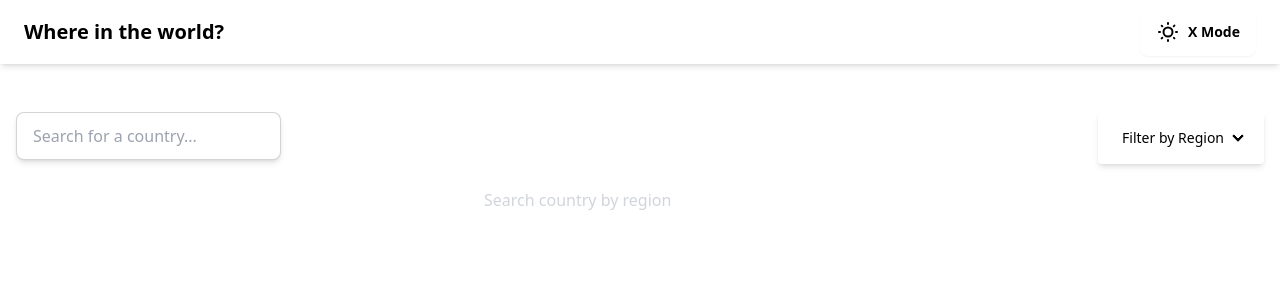
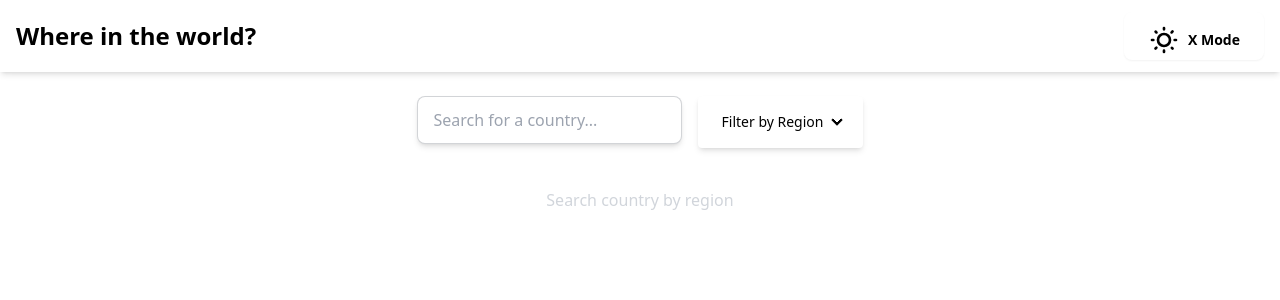
Before and after one commit to Oyasikelly/geo-country, a Next.js app: page / in a window 1280 px wide. Shown: the top 300 px of the page. Built offline with nearby package versions, Linux system fonts and the light colour scheme.

Commit message:
New Update
Updated the Responsiveness

```diff
--- a/src/components/Countries.js
+++ b/src/components/Countries.js
@@ -2,9 +2,11 @@
 
 export default function Countries({ theme, navigateToResults, countries }) {
   return (
-    <div className=" w-1/4">
+    <div className="w-full lg:w-1/4 px-4">
       {countries && countries.length === 0 && (
-        <p className="text-gray-300">Search country by region </p>
+        <p className="text-gray-300 text-center mt-4">
+          Search country by region
+        </p>
       )}
       {countries && countries.length !== 0 && (
         <CountryCard
@@ -18,46 +20,37 @@ export default function Countries({ theme, navigateToResults, countries }) {
 }
 
 function CountryCard({ theme, navigateToResults, loadedCountry }) {
-  // function navigateToResults() {
-  //   router.push(`/result?countries=${loadedCountry}`); // Pass countries as a query parameter
-  // }
+  const [testCountry] = loadedCountry;
 
-  const [testCountry, notUsefull, ...others] = loadedCountry;
+  const { flags, name, population, region, capital } = testCountry;
   console.log(loadedCountry);
-  const {
-    flags,
-    name,
-    population,
-    region,
-    subregion,
-    capital,
-    tld,
-    currencies,
-    languages,
-  } = testCountry;
   return (
     <div
       onClick={navigateToResults}
       className={`${
         theme ? "bg-gray-600 text-white" : "bg-base-100 text-black"
-      } card w-auto shadow-xl`}
+      } card w-full shadow-xl mx-auto mb-6 max-w-sm md:max-w-md`}
     >
-      <figure>
-        <img src={`${Object.values(flags)[0]}`} alt="country flag" />
+      <figure className="overflow-hidden">
+        <img
+          src={`${Object.values(flags)[0]}`}
+          alt="country flag"
+          className="w-full h-48 object-cover"
+        />
       </figure>
       <div className="card-body">
-        <h2 className="card-title">{name.common}</h2>
-        <p>
+        <h2 className="card-title text-lg md:text-xl">{name.common}</h2>
+        <p className="text-sm md:text-base">
           <span>Population: </span>
-          <span className="text-gray-400">{population}</span>
+          <span className="text-gray-400">{population.toLocaleString()}</span>
         </p>
-        <p>
+        <p className="text-sm md:text-base">
           <span>Region: </span>
           <span className="text-gray-400">{region}</span>
         </p>
-        <p>
+        <p className="text-sm md:text-base">
           <span>Capital: </span>
-          <span className="text-gray-400">{capital[0]}</span>
+          <span className="text-gray-400">{capital ? capital[0] : "N/A"}</span>
         </p>
       </div>
     </div>
--- a/src/components/Header.js
+++ b/src/components/Header.js
@@ -6,43 +6,44 @@ export default function Header({ theme, setTheme }) {
   function handleModes() {
     setTheme(() => !theme);
   }
+
   return (
     <header
       className={`${
         theme ? "bg-gray-800 text-white" : "bg-white text-black"
-      } z-1  shadow-md fixed top-0 right-0 left-0`}
+      } z-10 shadow-md fixed top-0 right-0 left-0 w-full`}
     >
-      <div className="layout navbar ">
+      <div className="navbar px-4 py-3 flex justify-between items-center">
         <div className="flex-1">
-          <p className="text-xl font-bold">Where in the world?</p>
+          <p className="text-xl font-bold sm:text-2xl">Where in the world?</p>
         </div>
         <div className="flex-none">
           <button
             onChange={handleModes}
             className={`${
               theme ? "bg-gray-800 text-white" : "bg-white text-black"
-            } btn   border-none`}
+            } btn border-none px-4 py-2 sm:px-6 sm:py-3`}
           >
-            <label className="swap swap-rotate text-xs">
-              {/* this hidden checkbox controls the state */}
+            <label className="swap swap-rotate text-xs sm:text-base">
+              {/* Hidden checkbox controls the state */}
               <input
                 type="checkbox"
                 className="theme-controller"
                 value="synthwave"
               />
 
-              {/* sun icon */}
+              {/* Sun icon */}
               <svg
-                className="swap-off h-10 w-6 fill-current"
+                className="swap-off h-6 w-6 sm:h-8 sm:w-8 fill-current"
                 xmlns="http://www.w3.org/2000/svg"
                 viewBox="0 0 24 24"
               >
                 <path d="M5.64,17l-.71.71a1,1,0,0,0,0,1.41,1,1,0,0,0,1.41,0l.71-.71A1,1,0,0,0,5.64,17ZM5,12a1,1,0,0,0-1-1H3a1,1,0,0,0,0,2H4A1,1,0,0,0,5,12Zm7-7a1,1,0,0,0,1-1V3a1,1,0,0,0-2,0V4A1,1,0,0,0,12,5ZM5.64,7.05a1,1,0,0,0,.7.29,1,1,0,0,0,.71-.29,1,1,0,0,0,0-1.41l-.71-.71A1,1,0,0,0,4.93,6.34Zm12,.29a1,1,0,0,0,.7-.29l.71-.71a1,1,0,1,0-1.41-1.41L17,5.64a1,1,0,0,0,0,1.41A1,1,0,0,0,17.66,7.34ZM21,11H20a1,1,0,0,0,0,2h1a1,1,0,0,0,0-2Zm-9,8a1,1,0,0,0-1,1v1a1,1,0,0,0,2,0V20A1,1,0,0,0,12,19ZM18.36,17A1,1,0,0,0,17,18.36l.71.71a1,1,0,0,0,1.41,0,1,1,0,0,0,0-1.41ZM12,6.5A5.5,5.5,0,1,0,17.5,12,5.51,5.51,0,0,0,12,6.5Zm0,9A3.5,3.5,0,1,1,15.5,12,3.5,3.5,0,0,1,12,15.5Z" />
               </svg>
 
-              {/* moon icon */}
+              {/* Moon icon */}
               <svg
-                className="swap-on h-10 w-6 fill-current"
+                className="swap-on h-6 w-6 sm:h-8 sm:w-8 fill-current"
                 xmlns="http://www.w3.org/2000/svg"
                 viewBox="0 0 24 24"
               >
--- a/src/components/Layout.js
+++ b/src/components/Layout.js
@@ -5,8 +5,14 @@ import Header from "./Header";
 export default function Layout({ theme, setTheme, children }) {
   return (
     <div>
+      {/* Header */}
       <Header theme={theme} setTheme={setTheme} />
-      <main className="layout h-screen py-6 overflow-auto scrollbar-hide flex flex-col items-center ">
+
+      {/* Main Content Area */}
+      <main
+        className="layout py-6 h-screen overflow-auto scrollbar-hide
+                   flex flex-col items-center px-4 sm:px-6"
+      >
         {children}
       </main>
     </div>
--- a/src/components/Search.js
+++ b/src/components/Search.js
@@ -6,11 +6,9 @@ import { useCountries } from "@/context/CountriesContext";
 export const REGIONS = ["Africa", "America", "Asia", "Europe", "Oceania"];
 
 export default function Search({ setLoading, setError, theme }) {
-  const [region, setRegion] = useState("Africa");
-  const { setCountries } = useCountries(); // Access setCountries from the context
+  const { setCountries } = useCountries();
   const [inputCountry, setInputCountry] = useState("");
 
-  // useEffect(() => {
   async function fetchCountryRegions(region) {
     const apiUrl = `https://restcountries.com/v3.1/region/${region}`;
 
@@ -18,7 +16,6 @@ export default function Search({ setLoading, setError, theme }) {
     setError(null);
     try {
       const response = await fetch(apiUrl);
-
       if (!response.ok) {
         throw new Error(`HTTP error! Status: ${response.status}`);
       }
@@ -29,65 +26,65 @@ export default function Search({ setLoading, setError, theme }) {
           country.altSpellings.includes(inputCountry) ||
           country.name.common === inputCountry
       );
-      // console.log(countries);
-      console.log(country);
 
-      setCountries(country); // Save countries to the shared context
+      setCountries(country);
     } catch (err) {
       setError(err.message);
-      // console.error("Error fetching country regions:", error);
     } finally {
       setLoading(false);
     }
   }
-  // fetchCountryRegions(region);
-  // }, [region, setCountries]);
 
   function handleRegion(region) {
-    // setRegion(region);
     fetchCountryRegions(region);
   }
+
   function handleInput(e) {
     setInputCountry(() => e.target.value);
   }
+
   return (
-    <div className="layout pt-[7rem] flex flex-row justify-between">
+    <div
+      className="layout pt-24 flex flex-col sm:flex-row
+                 sm:justify-between gap-4 px-4 sm:px-6 lg:px-8"
+    >
+      {/* Search Input */}
       <label
         className={`${
           theme ? "bg-gray-600 text-white" : "bg-white text-black"
-        } input input-bordered flex items-center gap-2 shadow-md`}
+        } input input-bordered flex items-center gap-2 shadow-md w-full sm:w-auto`}
       >
         <input
           type="text"
-          className="grow"
+          className="grow bg-transparent outline-none"
           placeholder="Search for a country..."
           value={inputCountry}
           onChange={handleInput}
         />
       </label>
+
+      {/* Region Filter */}
       <ul
         className={`${
           theme ? "bg-gray-600 text-white" : "bg-base-100 text-black"
-        }  menu  xl:menu-horizontal rounded shadow-md h-auto`}
+        } menu rounded shadow-md h-auto w-full sm:w-auto`}
       >
         <li>
           <details close>
-            <summary>Filter by Region</summary>
+            <summary className="cursor-pointer">Filter by Region</summary>
             <ul
               className={`${
                 theme ? "bg-gray-600 text-white" : "bg-base-100 text-black"
-              }  rounded w-full z-10`}
+              } rounded w-full z-10`}
             >
               {REGIONS.map((region, index) => (
-                <li
-                  key={index}
-                  // className={`${
-                  //   theme
-                  //     ? "bg-gray-800 text-white"
-                  //     : "bg-white text-black"
-                  // }`}
-                >
-                  <a onClick={() => handleRegion(region)}>{region}</a>
+                <li key={index}>
+                  <a
+                    className="cursor-pointer hover:bg-gray-200 dark:hover:bg-gray-700"
+                    onClick={() => handleRegion(region)}
+                  >
+                    {region}
+                  </a>
                 </li>
               ))}
             </ul>
--- a/src/pages/index.js
+++ b/src/pages/index.js
@@ -10,8 +10,10 @@ import { useCountries } from "@/context/CountriesContext";
 
 export default function Home({ theme, setTheme }) {
   const { countries } = useCountries(); // Access countries from the context
+  const router = useRouter();
 
-  const router = useRouter();
+  const [error, setError] = useState(null);
+  const [loading, setLoading] = useState(false);
 
   function navigateToResults() {
     router.push({
@@ -20,15 +22,20 @@ export default function Home({ theme, setTheme }) {
     });
   }
 
-  const [error, setError] = useState(null);
-  const [loading, setLoading] = useState(false);
   return (
     <div
-      className={`${theme ? "bg-gray-800 text-white" : "bg-white text-black"}`}
+      className={`${
+        theme ? "bg-gray-800 text-white" : "bg-white text-black"
+      } min-h-screen flex flex-col`}
     >
+      {/* Head Section for Metadata */}
       <Head>
         <title>Geo Country</title>
+        <meta name="description" content="Explore countries around the world" />
+        <meta name="viewport" content="width=device-width, initial-scale=1.0" />
       </Head>
+
+      {/* Search Section */}
       <Search
         error={error}
         setError={setError}
@@ -36,10 +43,24 @@ export default function Home({ theme, setTheme }) {
         setLoading={setLoading}
         theme={theme}
       />
+
+      {/* Main Layout Section */}
       <Layout theme={theme} setTheme={setTheme}>
-        {/* Pass countries to a child component */}
-        {loading && <p>Loading Country...</p>}
-        {error && <p>Error: {error}</p>}
+        {/* Conditional Rendering for Data State */}
+        {loading && (
+          <div className="flex justify-center items-center py-6">
+            <p className="text-lg font-medium animate-pulse">
+              Loading Country Data...
+            </p>
+          </div>
+        )}
+        {error && (
+          <div className="flex justify-center items-center py-6">
+            <p className="text-lg font-medium text-red-500">
+              Error: {error}. Please try again.
+            </p>
+          </div>
+        )}
         {!loading && !error && (
           <Countries
             countries={countries}
```
Also changed, not shown: src/components/ResultCountry.js (+27 -27 lines), src/pages/result.js (+34 -18 lines).
